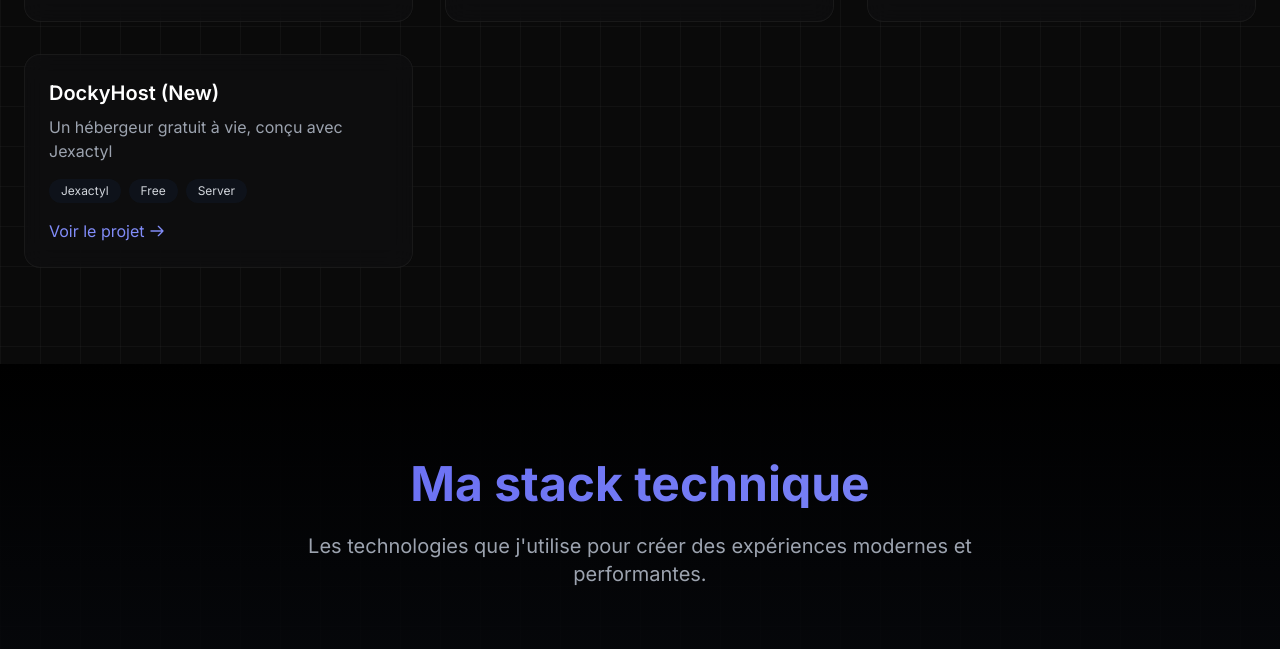
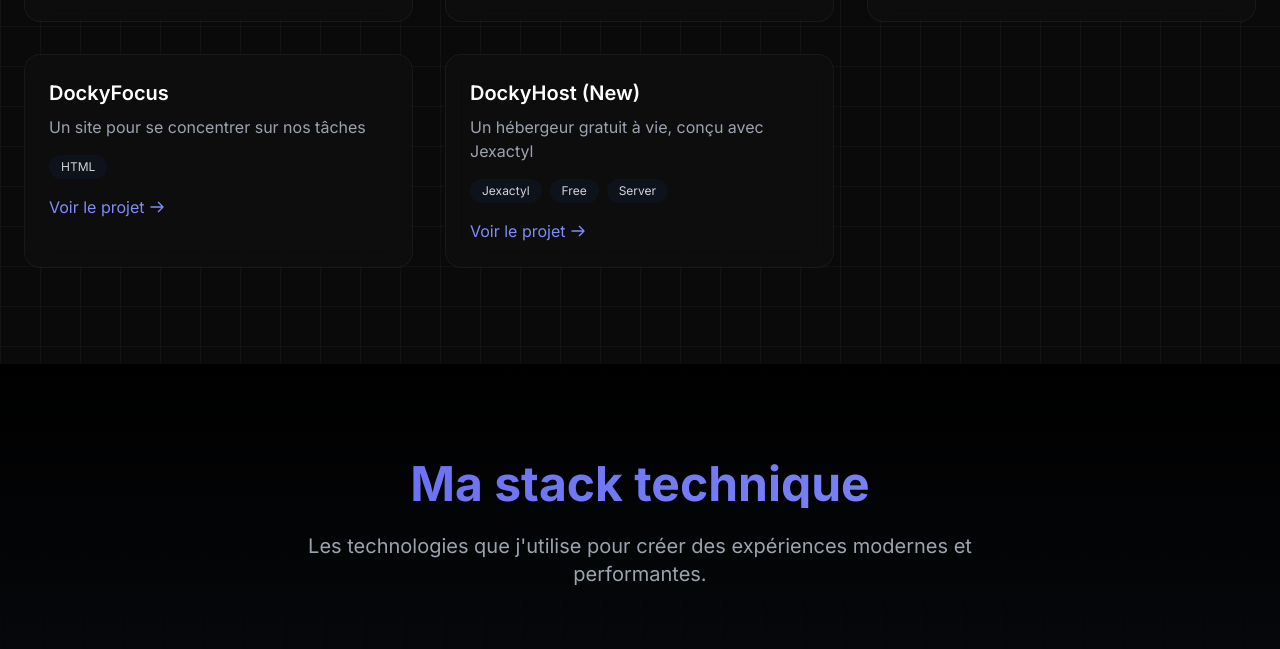
Before and after one commit to GraphStats/Portfolio, a plain HTML site: page index.html in a window 1280 px wide. Shown: the part 1574-2223 px from the top of the page. Drawn offline with nearby package versions, Linux system fonts and the light colour scheme.

Commit message:
Update index.html

```diff
--- a/index.html
+++ b/index.html
@@ -394,6 +394,22 @@
           </a>
         </div>
 
+        <!-- Project Card -->
+        <div class="glass-card p-6 glow-effect animate-on-scroll" data-aos="fade-up" data-aos-delay="1200">
+          <h3 class="text-xl font-semibold mb-2 text-white">DockyFocus</h3>
+          <p class="text-gray-400 mb-4">Un site pour se concentrer sur nos tâches</p>
+          <div class="flex flex-wrap gap-2 mb-4">
+            <span class="text-xs px-3 py-1 bg-gray-900/50 rounded-full text-gray-300">HTML</span>
+          </div>
+          <a href="https://docky-focus.vercel.app/" target="_blank"
+             class="inline-flex items-center text-indigo-400 hover:text-indigo-300 transition">
+            Voir le projet
+            <svg xmlns="http://www.w3.org/2000/svg" class="h-4 w-4 ml-1" fill="none" viewBox="0 0 24 24" stroke="currentColor">
+              <path stroke-linecap="round" stroke-linejoin="round" stroke-width="2" d="M14 5l7 7m0 0l-7 7m7-7H3" />
+            </svg>
+          </a>
+        </div>
+
                 <!-- Project Card -->
         <div class="glass-card p-6 glow-effect animate-on-scroll" data-aos="fade-up" data-aos-delay="400">
           <h3 class="text-xl font-semibold mb-2 text-white">DockyHost (New)</h3>
```
